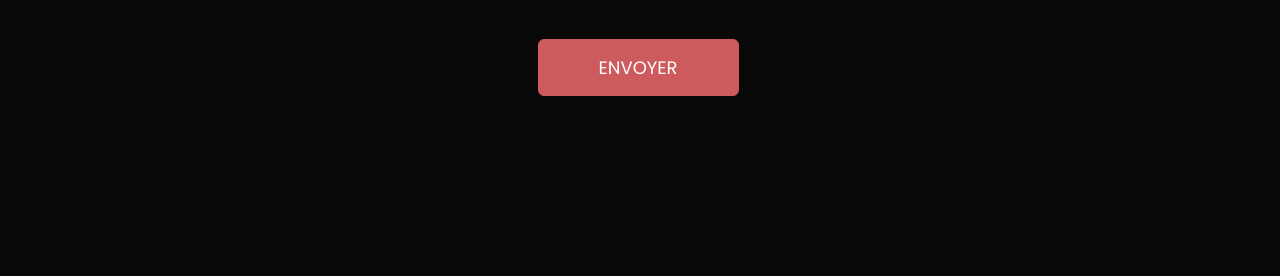
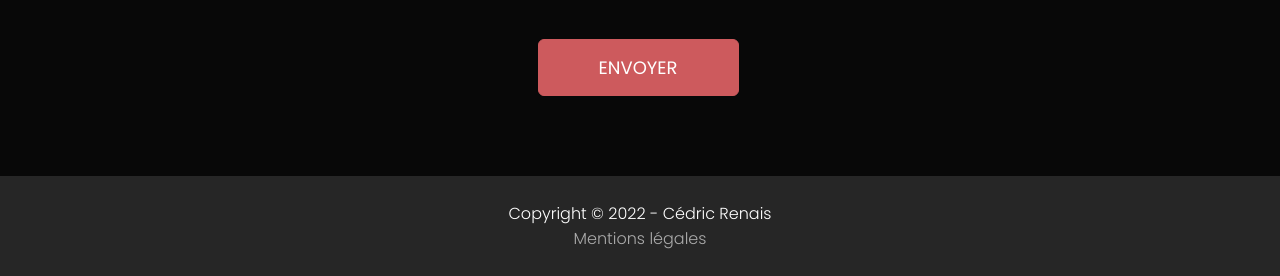
Before and after one commit to cedric-renais/portfolio, a plain HTML site: page index.html in a window 1280 px wide. Shown: the part 4097-4373 px from the top of the page. Before the commit the page ends 4253 px from the top, so only its background shows below. Drawn offline with Linux system fonts and the light colour scheme.

Commit message:
v0.006 : Ajout Footer

```diff
--- a/index.html
+++ b/index.html
@@ -260,6 +260,11 @@
         </div>
       </section>
     </main>
+    <!--FOOTER-->
+    <footer class="copyright">
+      <p>Copyright &#169; 2022 - Cédric Renais</p>
+      <a href="rgpd.html" target="_blank">Mentions légales</a>
+    </footer>
     <script src="index.js"></script>
   </body>
 </html>
--- a/style.css
+++ b/style.css
@@ -423,3 +423,24 @@ form .btn2 {
 .btn.btn2 {
   display: inline-block;
 }
+
+/* FOOTER */
+
+.copyright {
+  width: 100%;
+  text-align: center;
+  padding: 25px 0;
+  background-color: #262626;
+  font-weight: 300;
+  margin-top: 20px;
+}
+
+.copyright a {
+  text-decoration: none;
+  color: #ababab;
+  transition: 0.5s;
+}
+
+.copyright a:hover {
+  color: #cd5a5d;
+}
```
